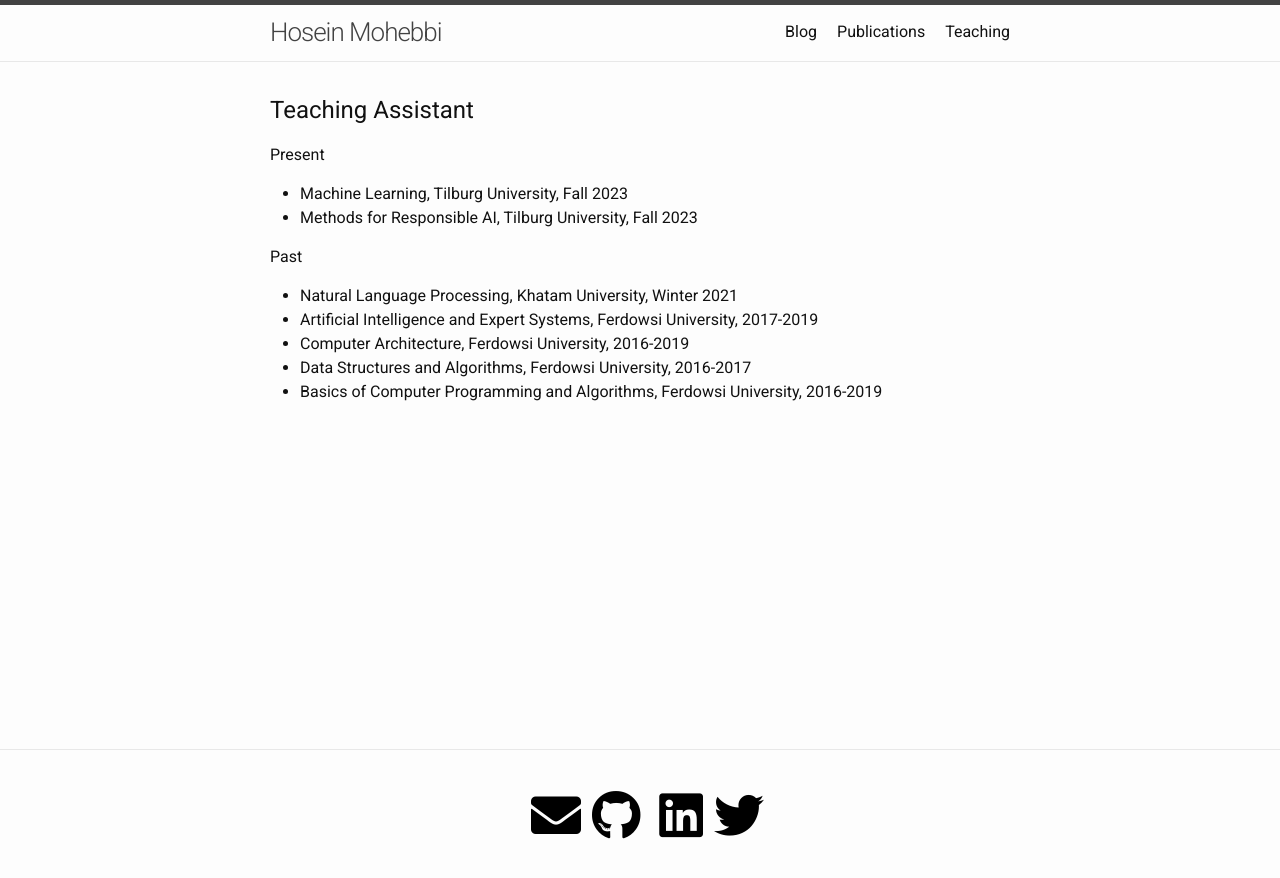
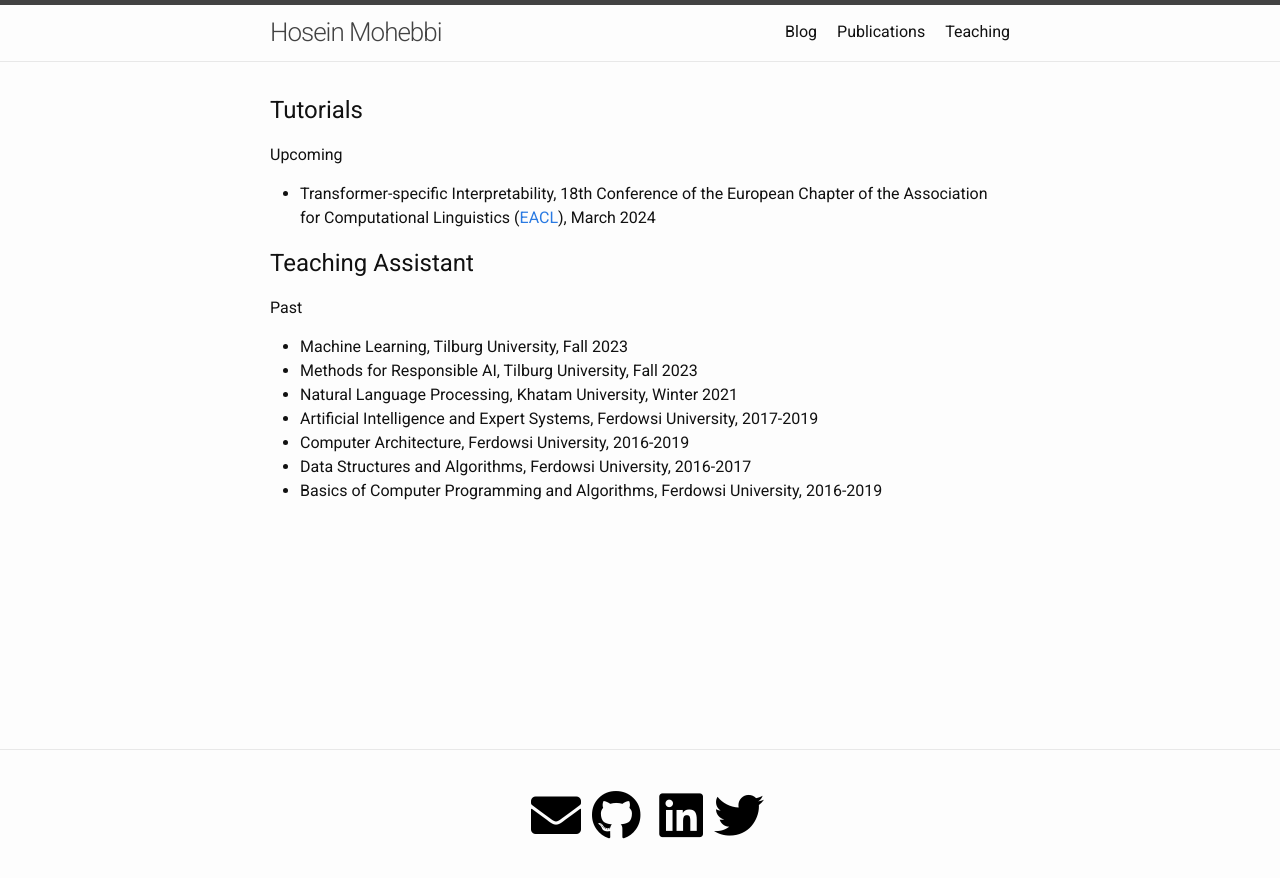
Before and after one commit to hmohebbi/hmohebbi.github.io, a Jekyll site: the page built from teaching.md, in a window 1280 px wide. Shown: the top 878 px of the page. Built offline with Jekyll 4.4.1, drawn with Linux system fonts in a browser that asks for light colours; a style sheet for code colours, icons or effects is not loaded.

Commit message:
Update teaching.md

```diff
--- a/teaching.md
+++ b/teaching.md
@@ -5,13 +5,15 @@ permalink: /teaching/
 ---
 
 
+## Tutorials
+Upcoming
+* Transformer-specific Interpretability, 18th Conference of the European Chapter of the Association for Computational Linguistics ([EACL](https://2024.eacl.org/program/tutorials/)), March 2024
+
+
 ## Teaching Assistant
-
-Present
+Past
 * Machine Learning, Tilburg University, Fall 2023
 * Methods for Responsible AI, Tilburg University, Fall 2023
-
-Past
 * Natural Language Processing, Khatam University, Winter 2021
 * Artificial Intelligence and Expert Systems, Ferdowsi University, 2017-2019
 * Computer Architecture, Ferdowsi University, 2016-2019
```
